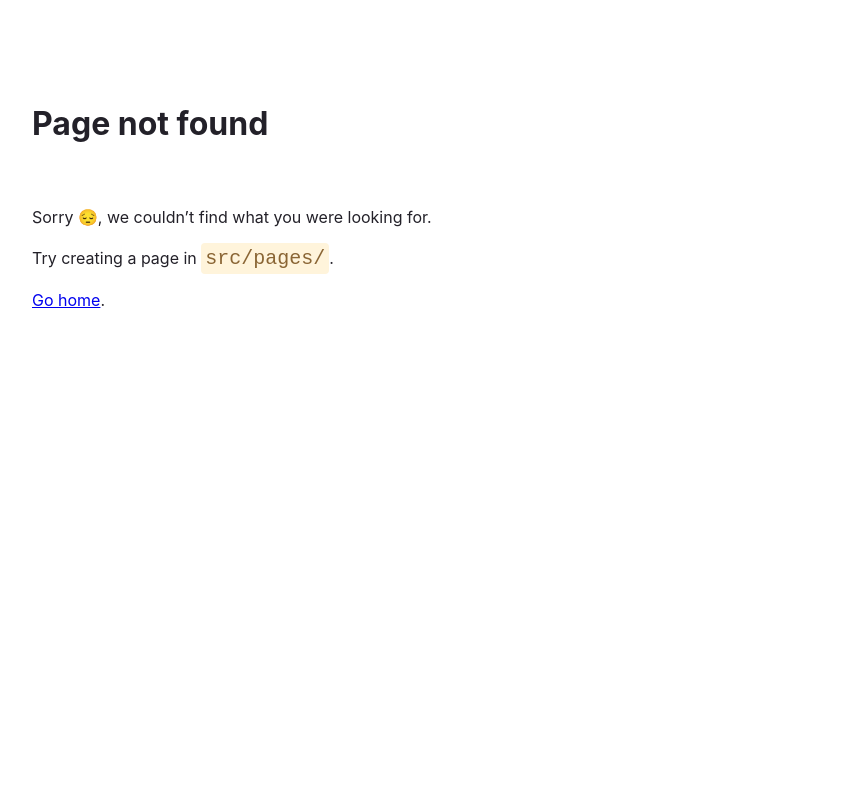
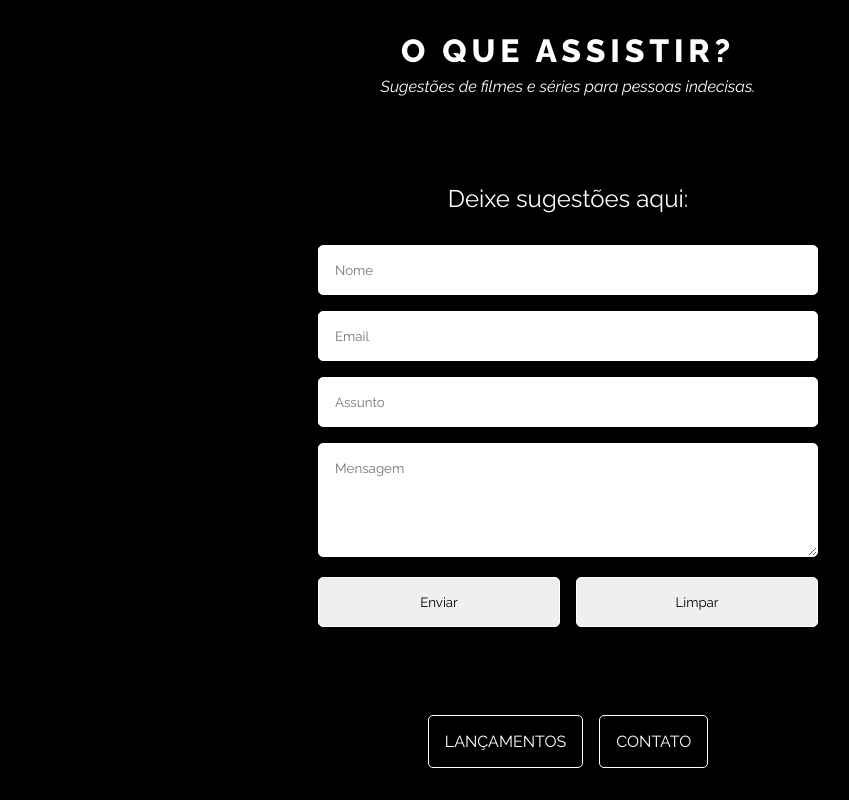
Before and after one commit to luisafalcao/Project-Gatsby, a Gatsby site: page /contato in a window 1280 px wide. Before the commit this address had no page. Shown: the whole page, without its empty margins (72-921 px from the left). Built offline with nearby package versions, Linux system fonts and the light colour scheme; Gatsby itself is replaced by a stand-in of ours.

Commit message:
Mudei nome de pagina de Sugestoes para Contato

```diff
--- a/src/components/layout.css
+++ b/src/components/layout.css
@@ -23,6 +23,11 @@ h2 {
     font-weight: 400;
 }
 
+p.subtitle {
+    font-style: italic;
+    margin-top: .5rem;
+}
+
 body {
     background-color: black;
     color: white;
@@ -30,8 +35,6 @@ body {
 
 footer,
 header {
-    display: flex;
-    justify-content: center;
     padding: 2rem;
 }
 
@@ -40,6 +43,8 @@ header {
 }
 
 footer {
+    display: flex;
+    justify-content: center;
     margin-top: auto;
 }
 
--- a/src/components/layout.js
+++ b/src/components/layout.js
@@ -16,12 +16,13 @@ export default function Layout({ children }) {
         <main>
             <header>
                 <h1><Link to="/">{data.site.siteMetadata.title}</Link></h1>
+                <p className="subtitle">Sugestões de filmes e séries para pessoas indecisas.</p>
             </header>
             {children}
             <footer>
                 <nav>
                     <Link to="/lancamentos">Lançamentos</Link>
-                    <Link to="/sugestoes">Sugestões</Link>
+                    <Link to="/contato">Contato</Link>
                 </nav>
             </footer>
         </main>
--- a/src/pages/sugestoes.js
+++ b/src/pages/contato.js
@@ -2,9 +2,9 @@ import * as React from 'react'
 import { useState } from 'react'
 import { useForm } from 'react-hook-form'
 import Layout from '../components/layout'
-import "./sugestoes.css"
+import "./contato.css"
 
-const SugestoesPage = () => {
+const ContatoPage = () => {
 
     const {register, handleSubmit, formState: { errors }, reset} = useForm();
     const [modalOpen, setModalOpen] = useState(false)
@@ -19,7 +19,7 @@ const SugestoesPage = () => {
         fetch("/", {
             method: "POST",
             headers: { "Content-Type": "application/x-www-form-urlencoded" },
-            body: encode({ "form-name": "form_sugestoes", ...dados } )
+            body: encode({ "form-name": "form_contato", ...dados } )
         }).then(() => {
             setModalOpen(true)
             setTimeout(() => {
@@ -36,8 +36,8 @@ const SugestoesPage = () => {
             (<div className="modal">
                 <p>Sugestão enviada com sucesso!</p>
             </div>)}
-            <form name="form_sugestoes" method="post" onSubmit={handleSubmit(onSubmit)} data-netlify="true" data-netlify-honeypot="bot-field">
-                <input type="hidden" name="form-name" value="form_sugestoes"/>
+            <form name="form_contato" method="post" onSubmit={handleSubmit(onSubmit)} data-netlify="true" data-netlify-honeypot="bot-field">
+                <input type="hidden" name="form-name" value="form_contato"/>
                 <label>
                     <input type="text" name="nome" {...register("nome", { required: true, maxLength: 20 })} placeholder="Nome"/>
                     {errors.nome && errors.nome.type === "required" && (
@@ -77,6 +77,6 @@ const SugestoesPage = () => {
     )
 }
 
-export const Head = () => <title>Sugestões</title>
+export const Head = () => <title>Contato</title>
 
-export default SugestoesPage
+export default ContatoPage
```
Also changed, not shown: src/pages/contato.css (renamed from src/pages/sugestoes.css).
